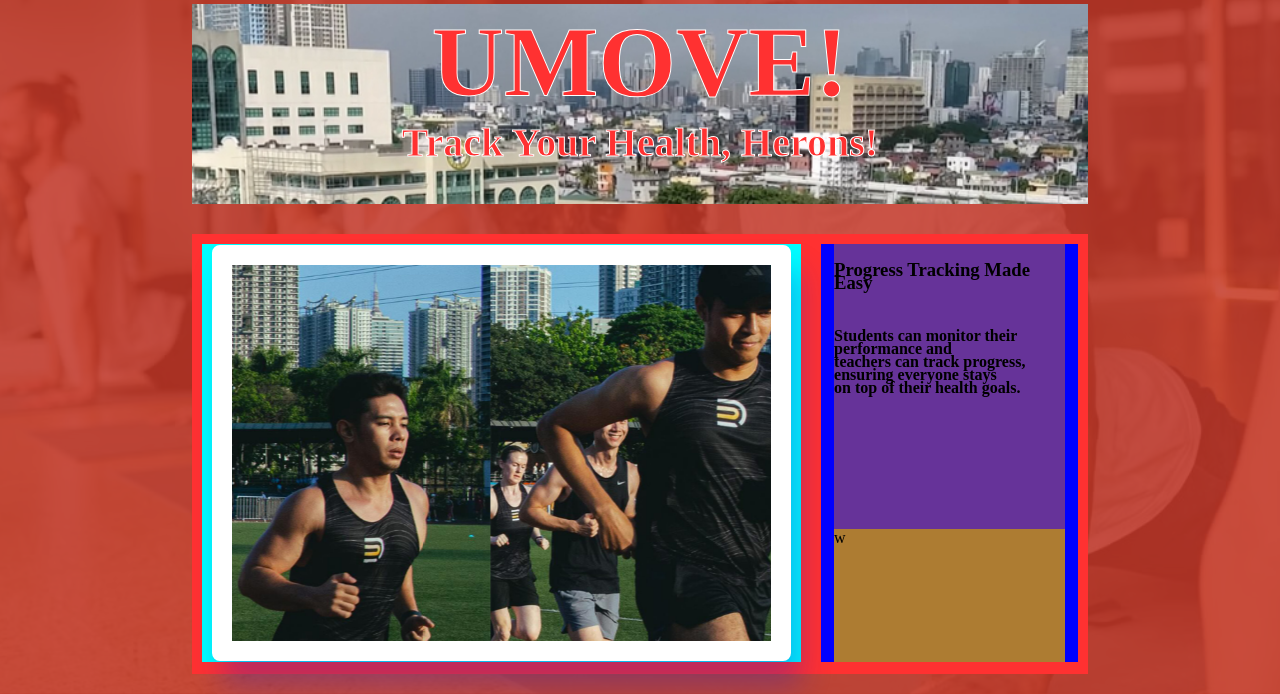
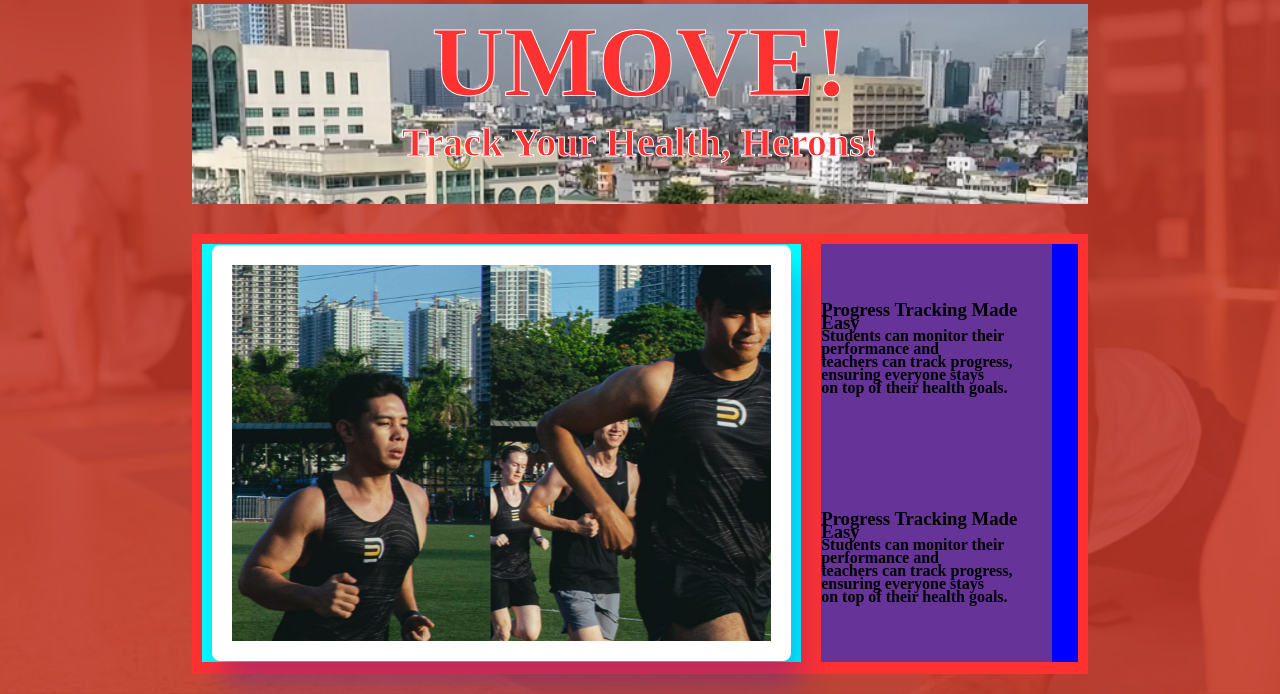
Before and after one commit to hashier143/UMove, a PHP site: page /homepage.php in a window 1280 px wide. Shown: the part 106-800 px from the top of the page. Run offline with PHP 8.4, Linux system fonts and the light colour scheme; some web fonts are replaced.

Commit message:
12/2/2024 6:52PM

```diff
--- a/homepage.php
+++ b/homepage.php
@@ -46,7 +46,8 @@
           </div>
 
           <div class="desc2-2">
-w
+            <h3>Progress Tracking Made Easy</h3>
+            <h4>Students can monitor their performance and <br>teachers can track progress, ensuring everyone stays<br> on top of their health goals.</h4>
           </div>
 
         </div>
--- a/styles/homepage.css
+++ b/styles/homepage.css
@@ -175,27 +175,29 @@ li a {
   height: 95%;
   display: flex;
   flex-direction: column;
-  align-items: center;
-  justify-content: space-between;
 }
 
 .desc2 div {
   width: 90%;
-  flex-grow: 1;
   padding: 0;
   margin: 0;
 }
 
-.desc2-1 {
+.desc2-1, .desc2-2 {
+  flex: 1;
+  display: flex;
+  align-items: center;
+  justify-content: center;
   background-color: rebeccapurple;
-  display: flex;
   flex-direction: column;
-  align-items: center;
   line-height: 13px;
   padding: 0;
   margin: 0;
+  height: 50%;
 }
 
-.desc2-2 {
-  background-color: rgb(173, 124, 50);
+
+.desc2-1 h3, .desc2-1 h4, .desc2-2 h3, .desc2-2 h4 {
+  margin: 0;
+  padding: 0;
 }
```
